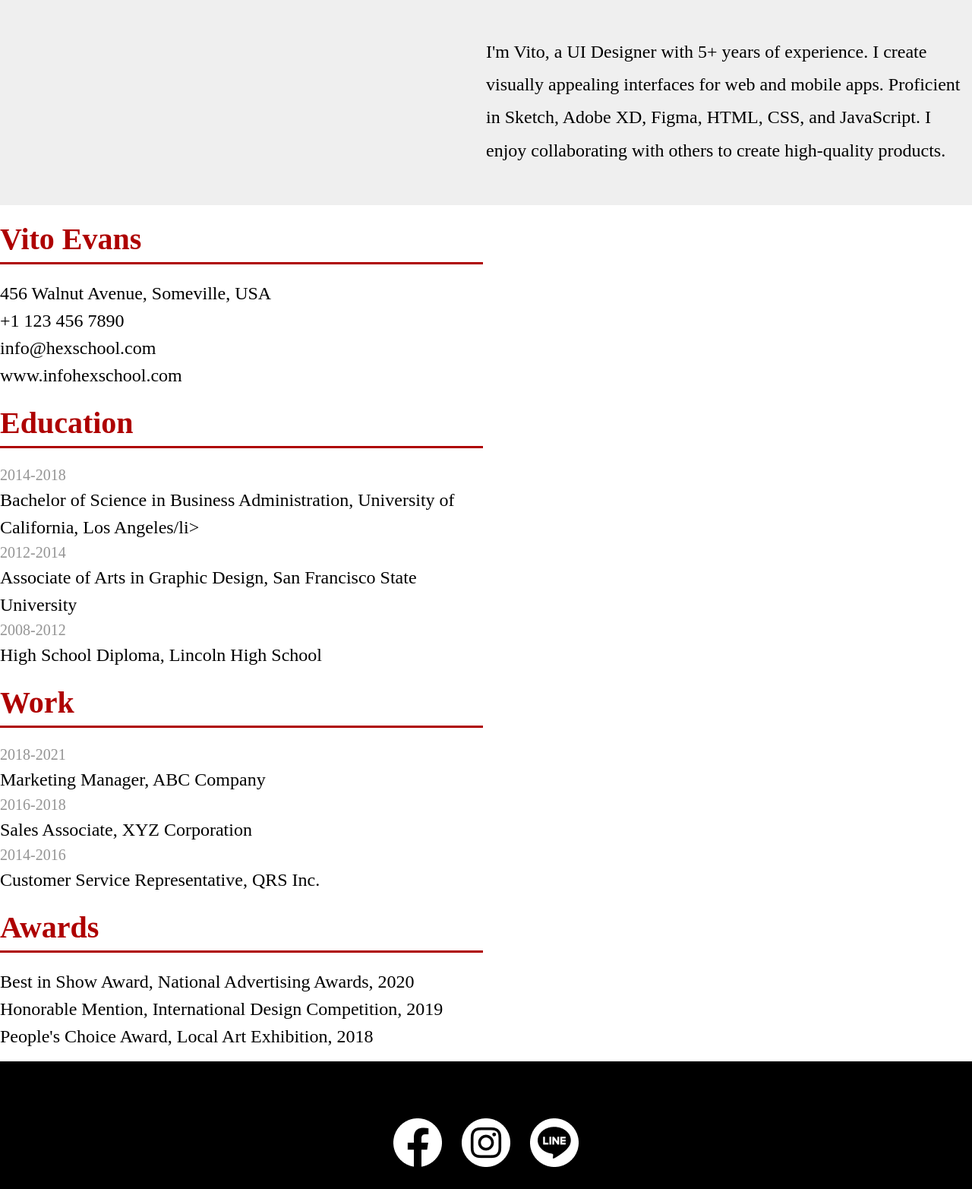
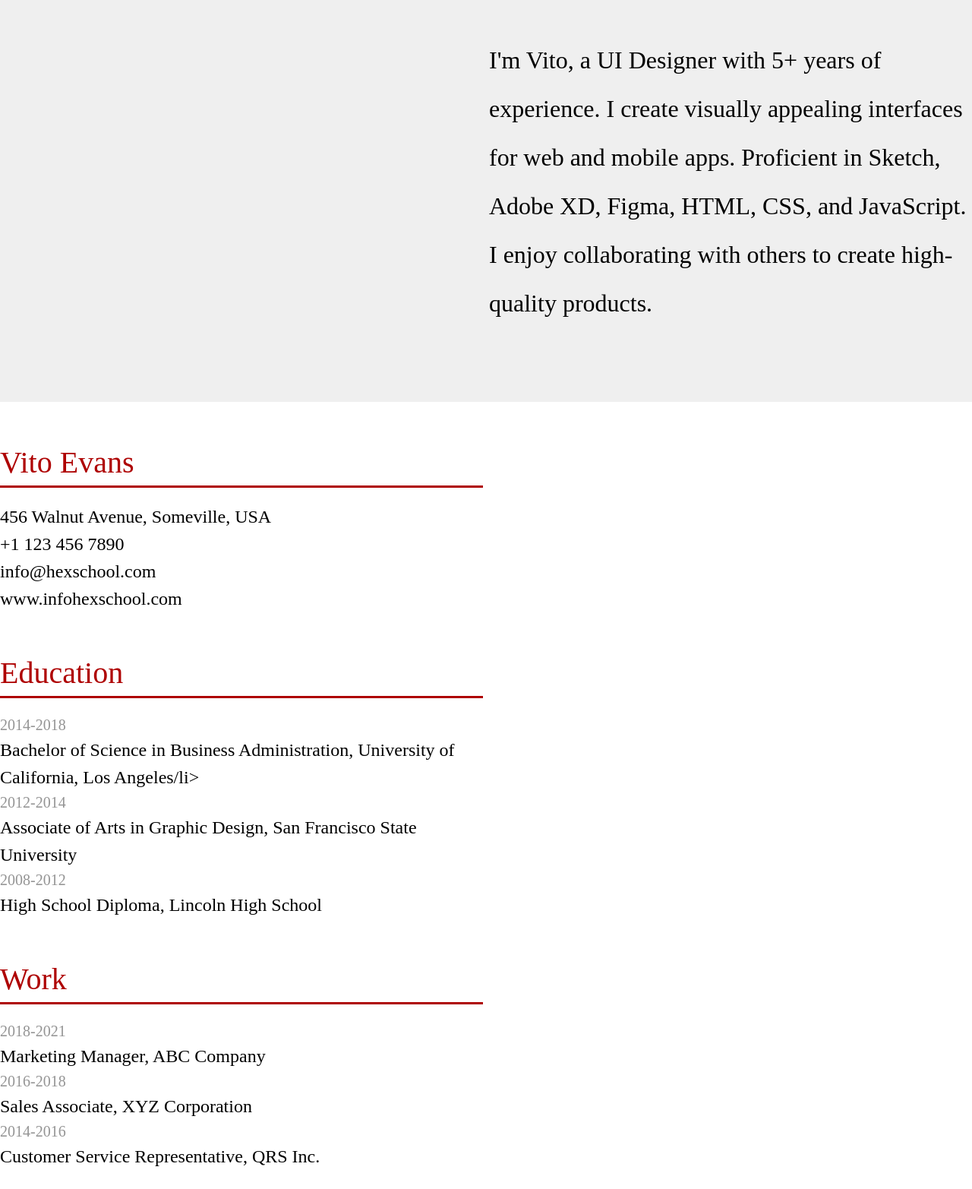
Before and after one commit to wowamin/wowamin.github.io, a plain HTML site: page index.html in a window 1280 px wide. Shown: the part 1235-2800 px from the top of the page at 76% size. Drawn offline with Linux system fonts and the light colour scheme.

Commit message:
0716 修改FOOTER

```diff
--- a/css/style.css
+++ b/css/style.css
@@ -19,21 +19,27 @@ p {
 }
 
 img {
-    max-width: 100%;
+    max-width: 636px;
     display: block;
     margin: 0 auto;
 }
 
 h1 {
+    text-align: left;
+    font-family: 'Castoro';
     font-size: 128px;
+    font-weight: 400;
+    line-height: 192px;
     letter-spacing: 0.12em;
 }
 h2 {
+    font-family: 'Castoro';
     font-size: 128px;
     font-weight: 400;
+    line-height: 192px;
     letter-spacing: 0.12em;
-    text-align: end;
-    margin-right: 150px;
+    text-align: right;
+    padding-right: 150px;
 }
 
 .intro {
@@ -42,24 +48,36 @@ h2 {
 }
 .intro_txt {
     width: 636px;
-    margin-left: 50%;
+    height: 432px;
+    margin-left: auto;
 }
 .intro p {
-    line-height: 1.8;
+    font-family: 'Castoro';
+    font-size: 32px;
+    font-weight: 400;
+    line-height: 2;
+    letter-spacing: 0em;
+    text-align: left;
 }
 
 .info_box {
     width: 636px;
-    margin-top: 15px;
-    margin-bottom: 15px;
+    margin-top: 25px;
+    margin-bottom: 25px;
 }
 
 .info_box h3 {
+    font-family: 'Castoro';
     font-size: 40px;
+    font-weight: 400;
+    line-height: 60px;
+    letter-spacing: 0em;
+    text-align: left;
     color: #ae0000;
 }
 .info {
     border-bottom: #ae0000 3px solid;
+    margin-top: 50px;
 }
 .info_p {
     margin-top: 20px;
@@ -71,6 +89,7 @@ h2 {
 }
 
 .footer {
+    margin-top: 100px;
     display: flex;
     background: #000;
 }
--- a/index.html
+++ b/index.html
@@ -79,12 +79,12 @@
                         <li>People's Choice Award, Local Art Exhibition, 2018</li>
                     </ul>
                 </div>
-                <div class="footer">
-                    <div class="container">
-                        <a href="#"><img src="img/fb.png" alt="FB" /></a>
-                        <a href="#"><img src="img/instagram.png" alt="IG" /></a>
-                        <a href="#"><img src="img/line.png" alt="line" /></a>
-                    </div>
+            </div>
+            <div class="footer">
+                <div class="container">
+                    <a href="#"><img src="img/fb.png" alt="FB" /></a>
+                    <a href="#"><img src="img/instagram.png" alt="IG" /></a>
+                    <a href="#"><img src="img/line.png" alt="line" /></a>
                 </div>
             </div>
         </div>
```
